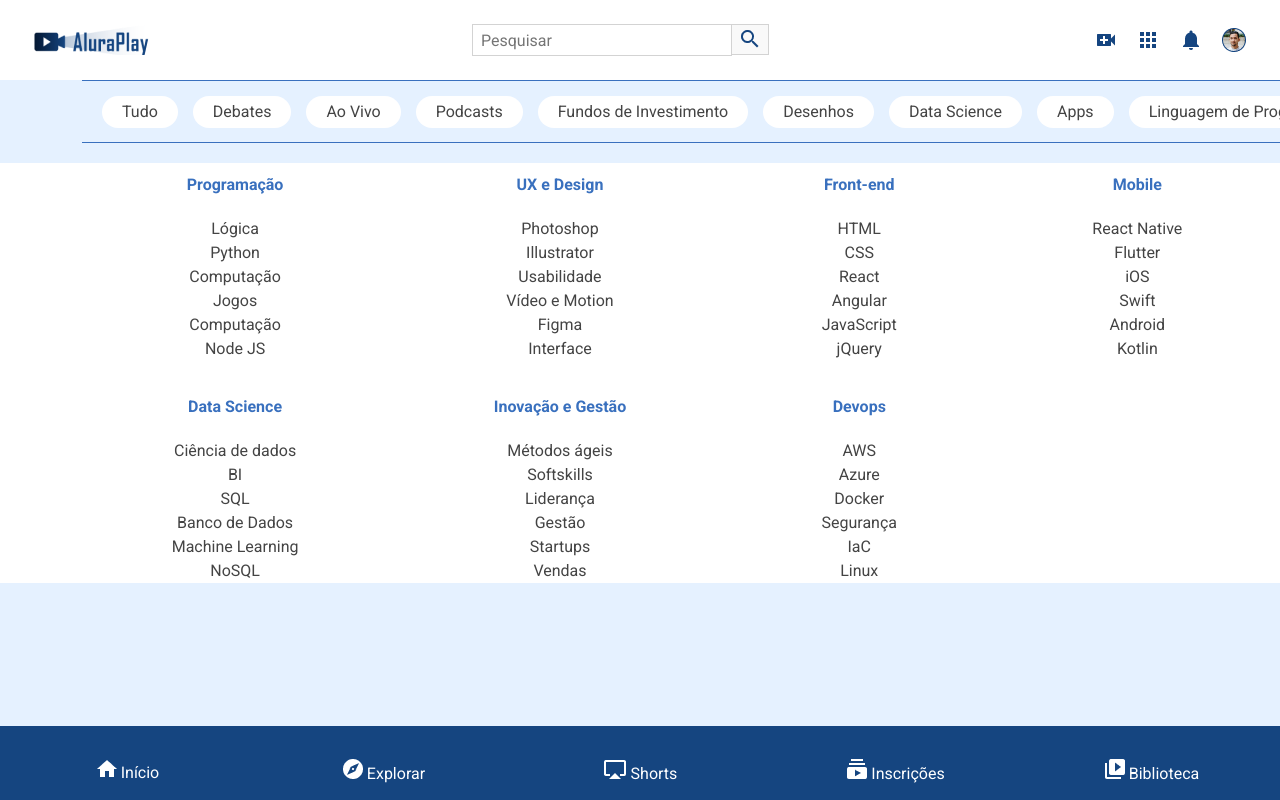
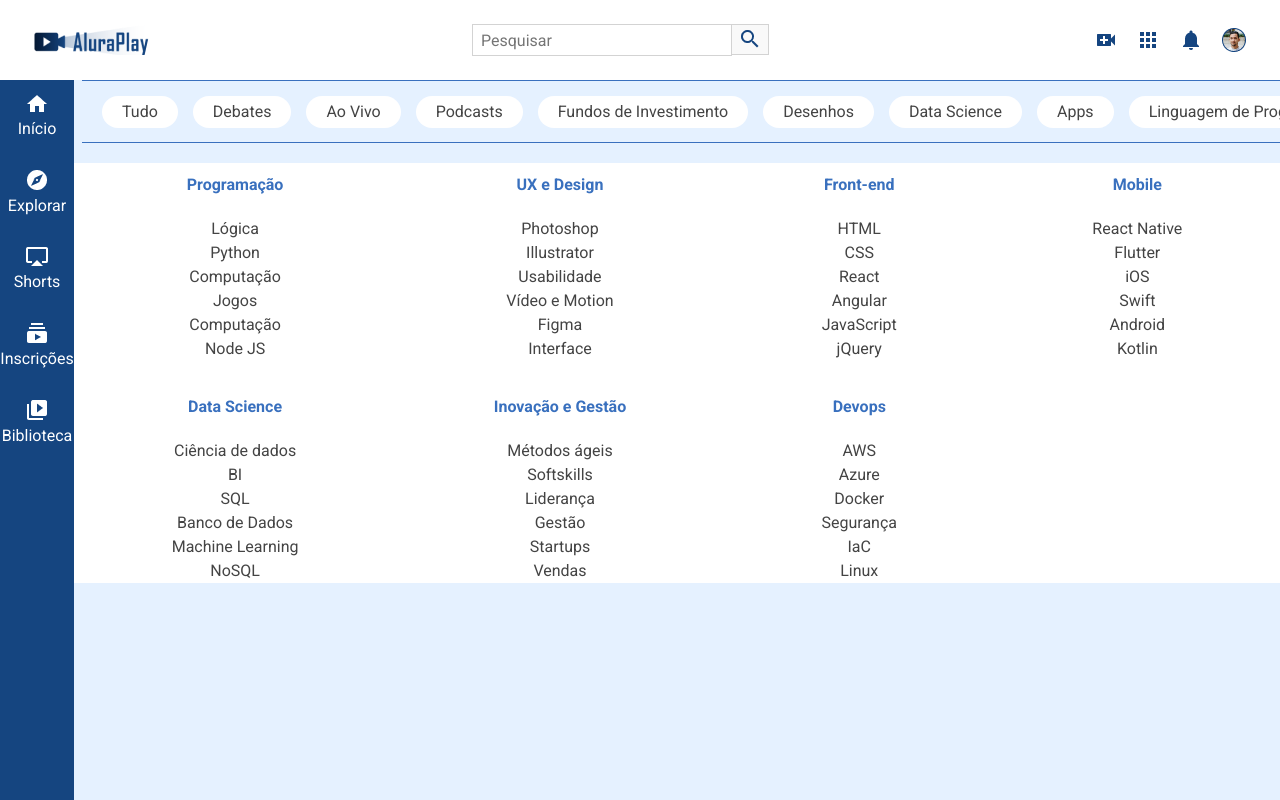
Before and after one commit to wevertonsantos/flexbox-layouts-responsivos, a plain HTML site: page index.html in a window 1280 px wide. Drawn offline with Linux system fonts and the light colour scheme.

Commit message:
Menu lateral para tablet

```diff
--- a/css/flexbox.css
+++ b/css/flexbox.css
@@ -33,7 +33,7 @@
 
 .menu__container{
     position: fixed;
-    bottom: 0%;
+    bottom: 0;
     height: 74px;
     width: 100%;
 }
@@ -54,7 +54,13 @@
     display: none;
 }
 
-/* Responsivide */
+.menu__itens{
+    display: flex;
+    flex-direction: column;
+    gap: 5px;
+}
+
+/* Responsividade */
 
 @media (min-width: 846px){
     .cabecalho__pesquisar__item{
@@ -65,3 +71,21 @@
         justify-content: space-between;
     }
 }
+
+@media (min-width: 834px){
+    .menu__container{
+        position: fixed;
+        left: 0;
+        top: 80px;
+        height: auto;
+        width: 74px;
+    }
+
+    .menu__lista{
+        display: flex;
+        justify-content: flex-start;
+        padding-top: 15px;
+        gap: 33px;
+        flex-direction: column;
+    }
+}
```
